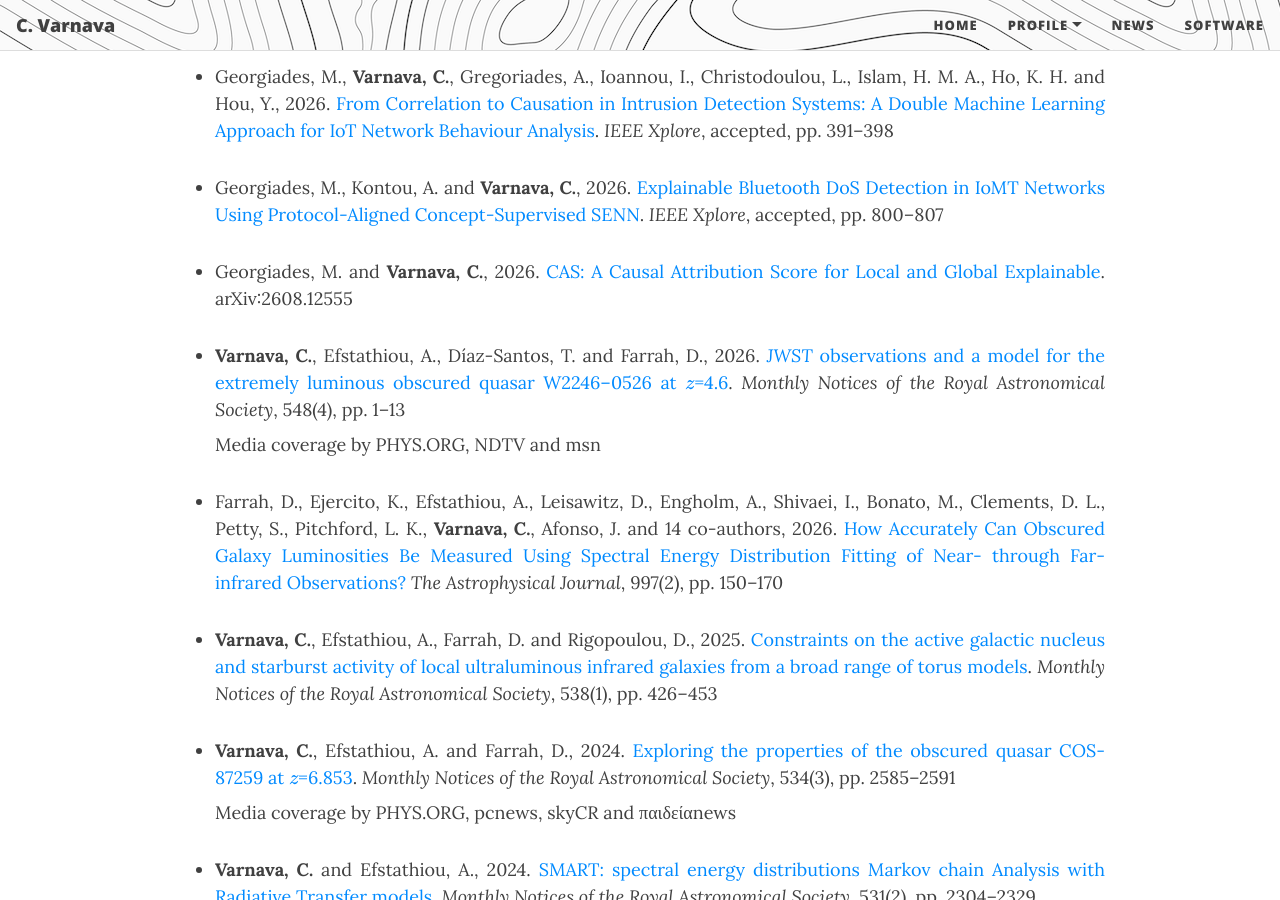
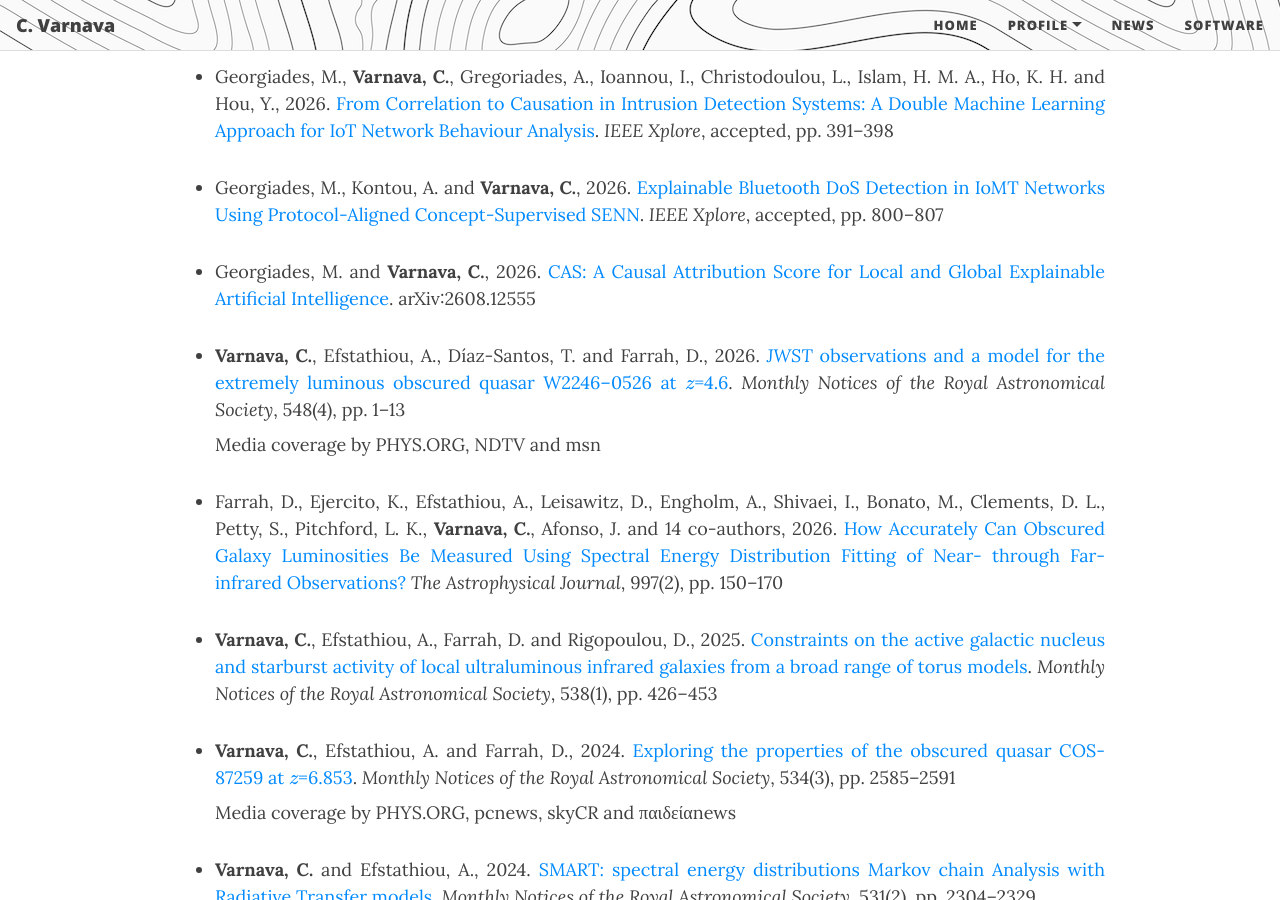
Before and after one commit to ch-var/ch-var.github.io, a Jekyll site: the page built from CV.html, in a window 1280 px wide and 900 px high, scrolled down 3494 px. Built offline with Jekyll 4.4.1, drawn with Linux system fonts in a browser that asks for light colours; formulas are drawn with MathJax 3.

Commit message:
Update CV.html

```diff
--- a/CV.html
+++ b/CV.html
@@ -106,7 +106,7 @@ mathjax: true
 <p></p>
 <li class="responsive-margin">Georgiades, M., Kontou, A. and <b>Varnava, C.</b>, 2026. <a href="https://doi.org/10.1109/DCOSS-IoT69657.2026.00123">Explainable Bluetooth DoS Detection in IoMT Networks Using Protocol-Aligned Concept-Supervised SENN</a>. <i>IEEE Xplore</i>, accepted, pp. 800–807</li>
 <p></p>
-<li class="responsive-margin">Georgiades, M. and <b>Varnava, C.</b>, 2026. <a href="https://arxiv.org/abs/2608.12555">CAS: A Causal Attribution Score for Local and Global Explainable</a>. arXiv:2608.12555</li>
+<li class="responsive-margin">Georgiades, M. and <b>Varnava, C.</b>, 2026. <a href="https://arxiv.org/abs/2608.12555">CAS: A Causal Attribution Score for Local and Global Explainable Artificial Intelligence</a>. arXiv:2608.12555</li>
 <p></p>
 <li class="responsive-margin" style="margin-bottom: 8px;"><b>Varnava, C.</b>, Efstathiou, A., Díaz-Santos, T. and Farrah, D., 2026. <a href="https://doi.org/10.1093/mnras/stag795"><i>JWST</i> observations and a model for the extremely luminous obscured quasar W2246–0526 at \(z\)=4.6</a>. <i>Monthly Notices of the Royal Astronomical Society</i>, 548(4), pp. 1–13</li>
 <p align='justify' class="responsive-margin" style="margin-top: 0px;">Media coverage by PHYS.ORG, NDTV and msn</p>
```
